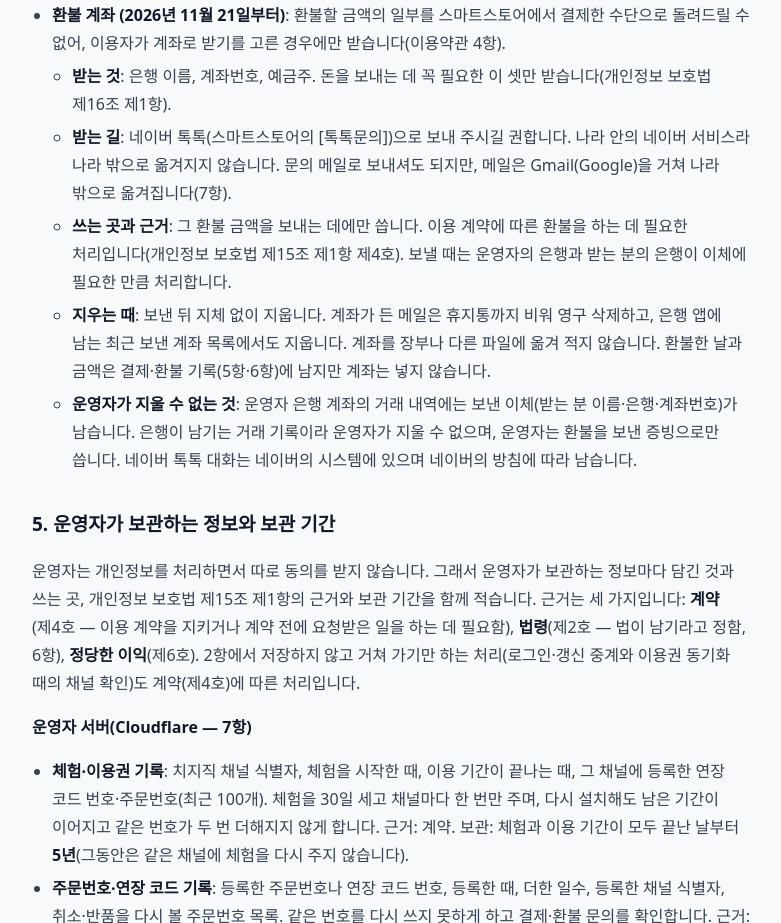
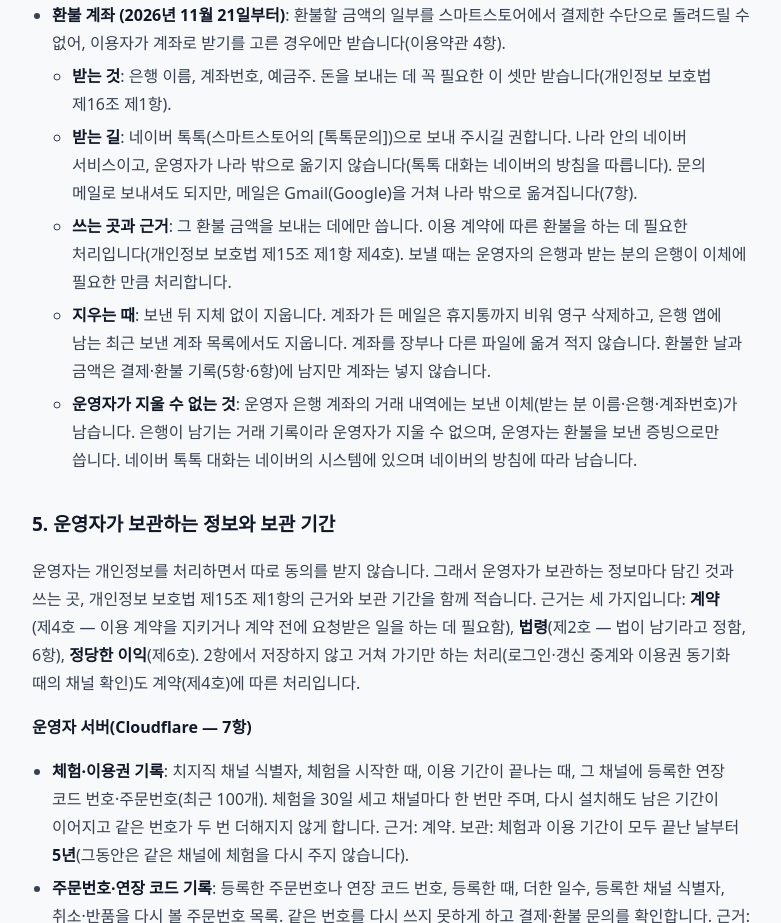
Before and after one commit to jicks458/einbot, a plain HTML site: page privacy.html in a window 1280 px wide. Shown: the part 7940-8863 px from the top of the page, without its empty margins (248-1029 px from the left). Drawn offline with Linux system fonts and the light colour scheme; a web font is replaced by a local one.

Commit message:
환불 계좌 확인 — 개인정보처리방침 4항 「받는 길」: 「나라 안의 네이버 서비스라 나라 밖으로 옮겨지지 않습니다」 → 「나라 안의 네이버 서비스이고, 운영자가 나라 밖으로 옮기지 않습니다(톡톡 대화는 네이버의 방침을 따릅니다)」 — 네이버가 톡톡 대화를 어디에 두는지는 운영자가 확인할 수 없어 운영자가 하는 것만 적음 (11/13 밤 확인) (푸시 안 함)
Co-Authored-By: Claude Opus 5.5 <noreply@anthropic.com>

```diff
--- a/privacy.html
+++ b/privacy.html
@@ -167,7 +167,7 @@
     <li id="refund-account"><strong>환불 계좌 (2026년 11월 21일부터)</strong>: 환불할 금액의 일부를 스마트스토어에서 결제한 수단으로 돌려드릴 수 없어, 이용자가 계좌로 받기를 고른 경우에만 받습니다(이용약관 4항).
       <ul>
         <li><strong>받는 것</strong>: 은행 이름, 계좌번호, 예금주. 돈을 보내는 데 꼭 필요한 이 셋만 받습니다(개인정보 보호법 제16조 제1항).</li>
-        <li><strong>받는 길</strong>: 네이버 톡톡(스마트스토어의 [톡톡문의])으로 보내 주시길 권합니다. 나라 안의 네이버 서비스라 나라 밖으로 옮겨지지 않습니다. 문의 메일로 보내셔도 되지만, 메일은 Gmail(Google)을 거쳐 나라 밖으로 옮겨집니다(7항).</li>
+        <li><strong>받는 길</strong>: 네이버 톡톡(스마트스토어의 [톡톡문의])으로 보내 주시길 권합니다. 나라 안의 네이버 서비스이고, 운영자가 나라 밖으로 옮기지 않습니다(톡톡 대화는 네이버의 방침을 따릅니다). 문의 메일로 보내셔도 되지만, 메일은 Gmail(Google)을 거쳐 나라 밖으로 옮겨집니다(7항).</li>
         <li><strong>쓰는 곳과 근거</strong>: 그 환불 금액을 보내는 데에만 씁니다. 이용 계약에 따른 환불을 하는 데 필요한 처리입니다(개인정보 보호법 제15조 제1항 제4호). 보낼 때는 운영자의 은행과 받는 분의 은행이 이체에 필요한 만큼 처리합니다.</li>
         <li><strong>지우는 때</strong>: 보낸 뒤 지체 없이 지웁니다. 계좌가 든 메일은 휴지통까지 비워 영구 삭제하고, 은행 앱에 남는 최근 보낸 계좌 목록에서도 지웁니다. 계좌를 장부나 다른 파일에 옮겨 적지 않습니다. 환불한 날과 금액은 결제·환불 기록(5항·6항)에 남지만 계좌는 넣지 않습니다.</li>
         <li><strong>운영자가 지울 수 없는 것</strong>: 운영자 은행 계좌의 거래 내역에는 보낸 이체(받는 분 이름·은행·계좌번호)가 남습니다. 은행이 남기는 거래 기록이라 운영자가 지울 수 없으며, 운영자는 환불을 보낸 증빙으로만 씁니다. 네이버 톡톡 대화는 네이버의 시스템에 있으며 네이버의 방침에 따라 남습니다.</li>
```
